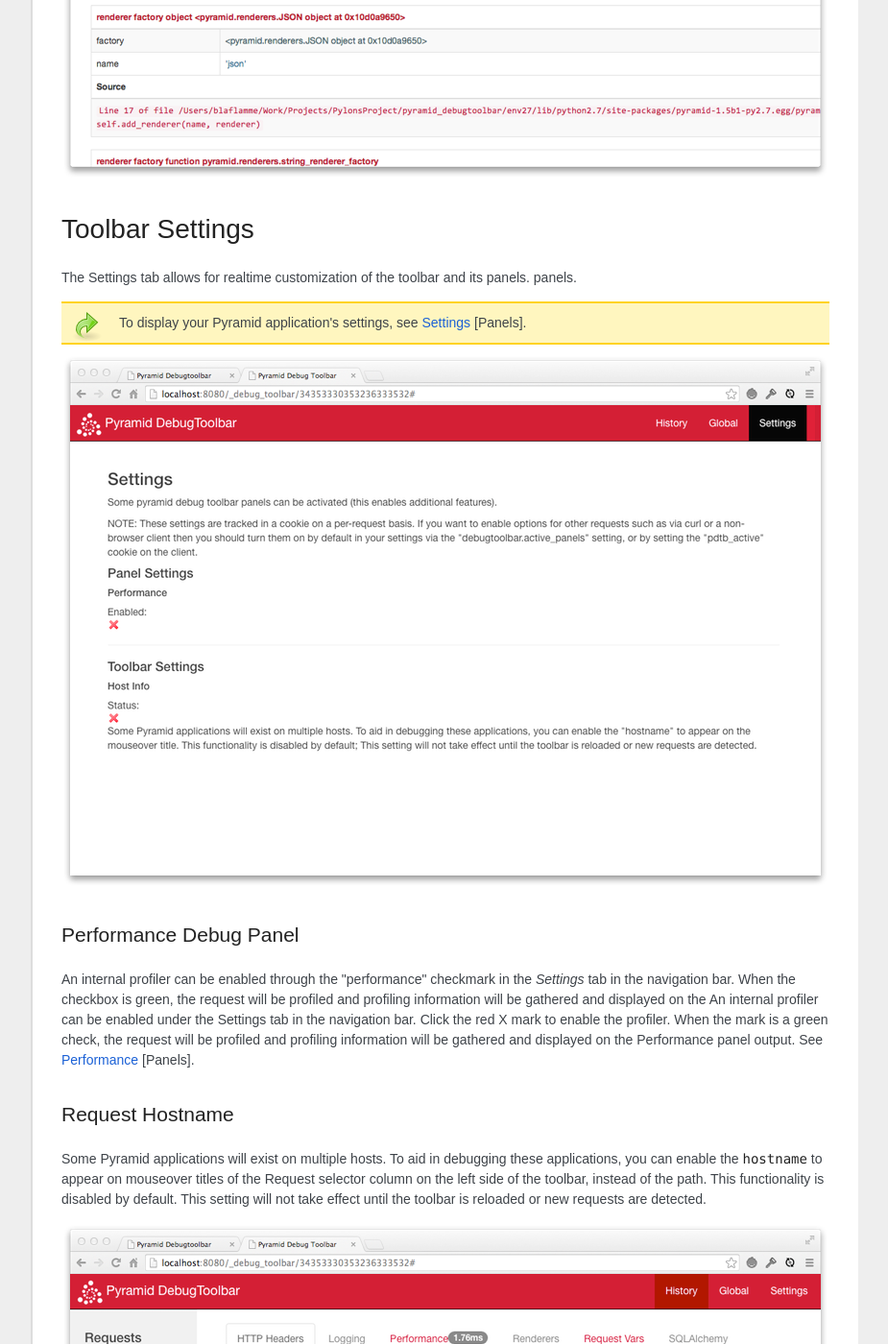
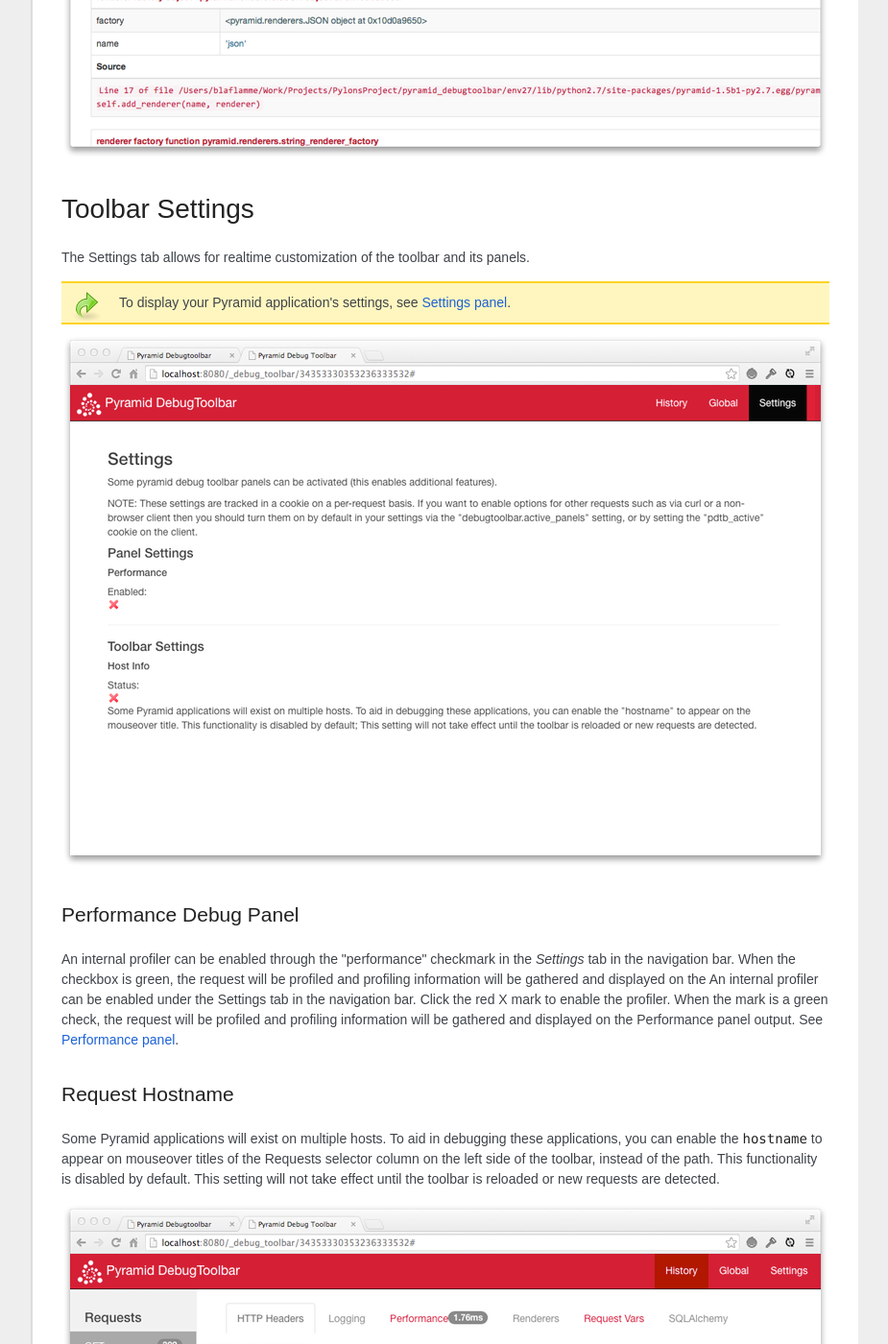
Before and after one commit to Pylons/pyramid_debugtoolbar, a Sphinx documentation site: the page built from docs/index.rst, in a window 1280 px wide and 1400 px high, scrolled down 15928 px. Shown: the whole window at 96% size, without its empty margins (198-1123 px from the left). Built offline with Sphinx 7.4.7, drawn with Linux system fonts in a browser that asks for light colours; some web fonts are replaced; some of the changed text lies outside the part shown.

Commit message:
Apply suggestions from code review
Co-Authored-By: Steve Piercy <web@stevepiercy.com>

```diff
--- a/docs/index.rst
+++ b/docs/index.rst
@@ -496,11 +496,10 @@
 ----------------
 
 The :guilabel:`Settings` tab allows for realtime customization of the toolbar and its panels.
-panels.
 
 .. seealso::
 
-   To display your Pyramid application's settings, see :ref:`panel_settings` [:guilabel:`Panels`].
+   To display your Pyramid application's settings, see :ref:`Settings panel <panel_settings>`.
 
 .. image:: toolbar_settings.png
 
@@ -515,14 +514,14 @@
 An internal profiler can be enabled under the :guilabel:`Settings` tab in the navigation bar.
 Click the red :guilabel:`X` mark to enable the profiler.
 When the mark is a green :guilabel:`check`, the request will be profiled and profiling information will be gathered and displayed on the :guilabel:`Performance` panel output.
-See :ref:`panel_performance` [:guilabel:`Panels`].
+See :ref:`Performance panel <panel_performance>`.
 
 Request Hostname
 ~~~~~~~~~~~~~~~~
 
 Some Pyramid applications will exist on multiple hosts. To aid in debugging
 these applications, you can enable the ``hostname`` to appear on mouseover
-titles of the :guilabel:`Request` selector column on the left side of the toolbar, instead
+titles of the :guilabel:`Requests` selector column on the left side of the toolbar, instead
 of the path. This functionality is disabled by default. This setting will not
 take effect until the toolbar is reloaded or new requests are detected.
 
```
Also changed, not shown: other parts of docs/index.rst (+1 -1 lines).
